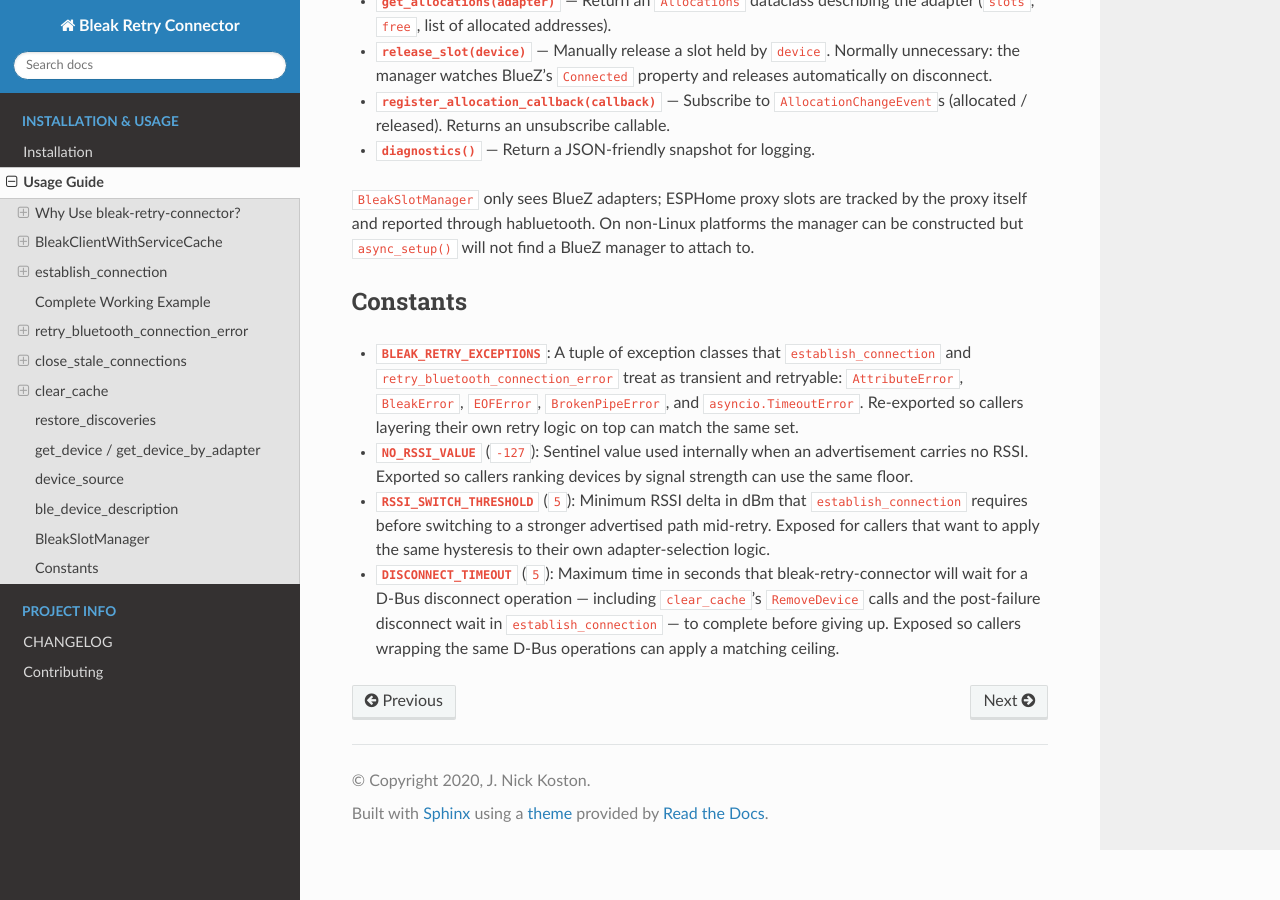
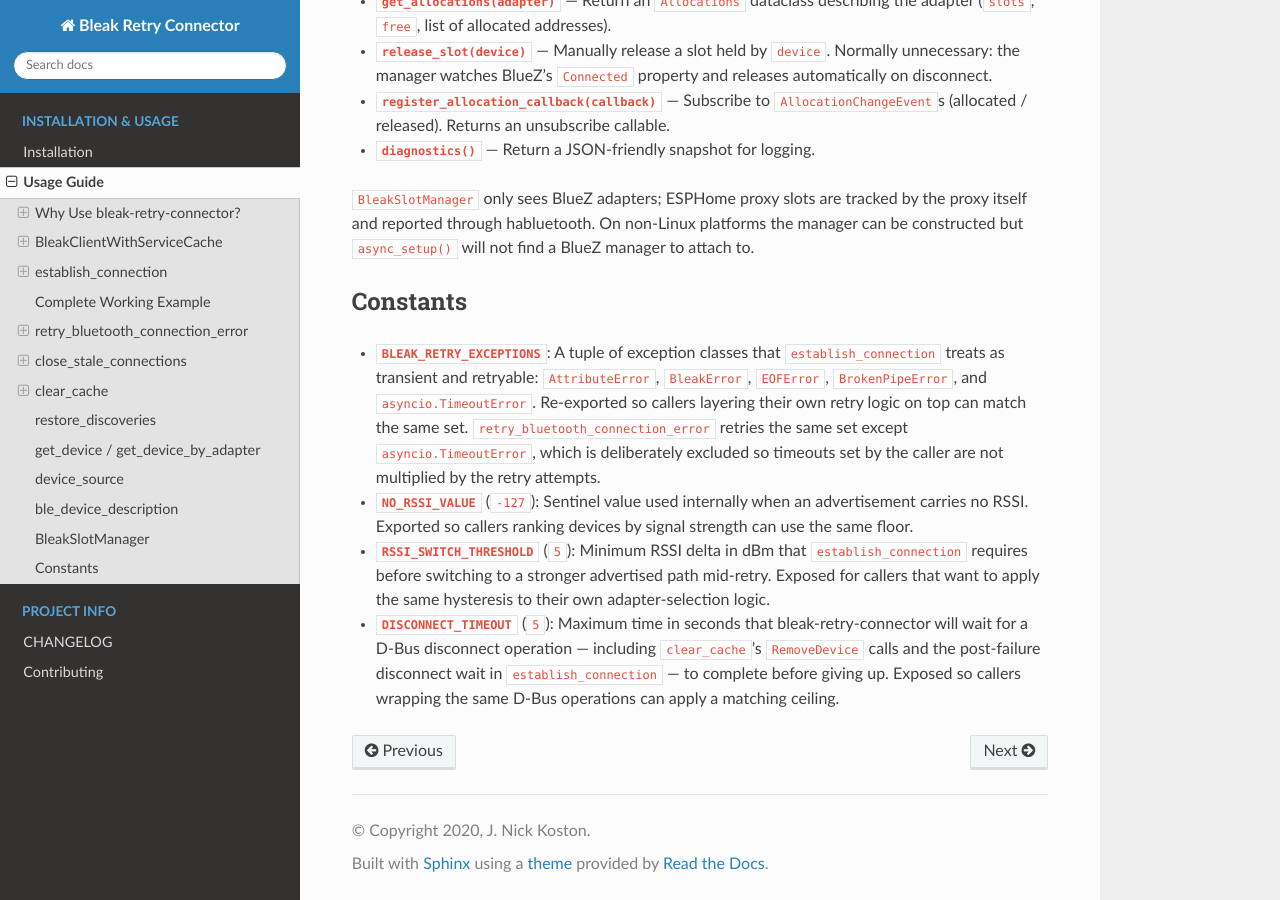
Before and after one commit to Bluetooth-Devices/bleak-retry-connector, a Sphinx documentation site: the page built from docs/source/usage.md, in a window 1280 px wide and 900 px high, scrolled down 13096 px. Built offline with Sphinx 7.4.7 and the Read the Docs theme 3.1.0, drawn with Linux system fonts in a browser that asks for light colours.

Commit message:
docs: note retry_bluetooth_connection_error excludes asyncio.TimeoutError

```diff
--- a/docs/source/usage.md
+++ b/docs/source/usage.md
@@ -678,10 +678,13 @@ manager to attach to.
 ## Constants
 
 - **`BLEAK_RETRY_EXCEPTIONS`**: A tuple of exception classes that
-  `establish_connection` and `retry_bluetooth_connection_error` treat as
-  transient and retryable: `AttributeError`, `BleakError`, `EOFError`,
-  `BrokenPipeError`, and `asyncio.TimeoutError`. Re-exported so callers
-  layering their own retry logic on top can match the same set.
+  `establish_connection` treats as transient and retryable:
+  `AttributeError`, `BleakError`, `EOFError`, `BrokenPipeError`, and
+  `asyncio.TimeoutError`. Re-exported so callers layering their own retry
+  logic on top can match the same set. `retry_bluetooth_connection_error`
+  retries the same set except `asyncio.TimeoutError`, which is deliberately
+  excluded so timeouts set by the caller are not multiplied by the retry
+  attempts.
 
 - **`NO_RSSI_VALUE`** (`-127`): Sentinel value used internally when an
   advertisement carries no RSSI. Exported so callers ranking devices by
```
